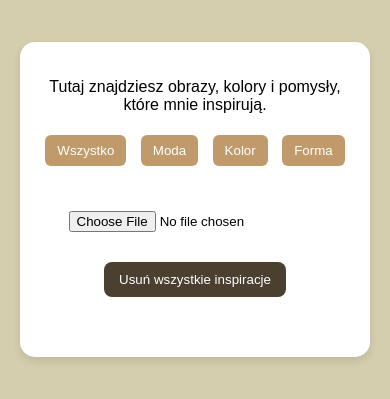
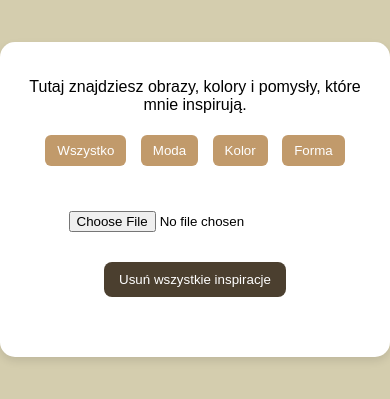
Before and after one commit to snowwhitepl/tablicainspiracji, a plain HTML site: page index.html in a window 390 px wide. Shown: the part 341-740 px from the top of the page. Drawn offline with Linux system fonts and the light colour scheme.

Commit message:
Poprawiona responsywnosc

```diff
--- a/style.css
+++ b/style.css
@@ -24,6 +24,8 @@ body {
     padding-bottom: 30px;
     margin-bottom: 50px;
     max-width: 700px;
+    margin-left: auto;
+    margin-right: auto;
     margin: 0 auto;
   }
 
@@ -126,10 +128,12 @@ body {
     background-color: #c19a6b;
   }
 
-  @media (max-width: 600px) {
+  @media (max-width: 500px) {
     .content-box {
       padding: 20px;
       margin: 20px;
+      margin-left: auto;
+      margin-right: auto;
     }
 
     .logo {
```
